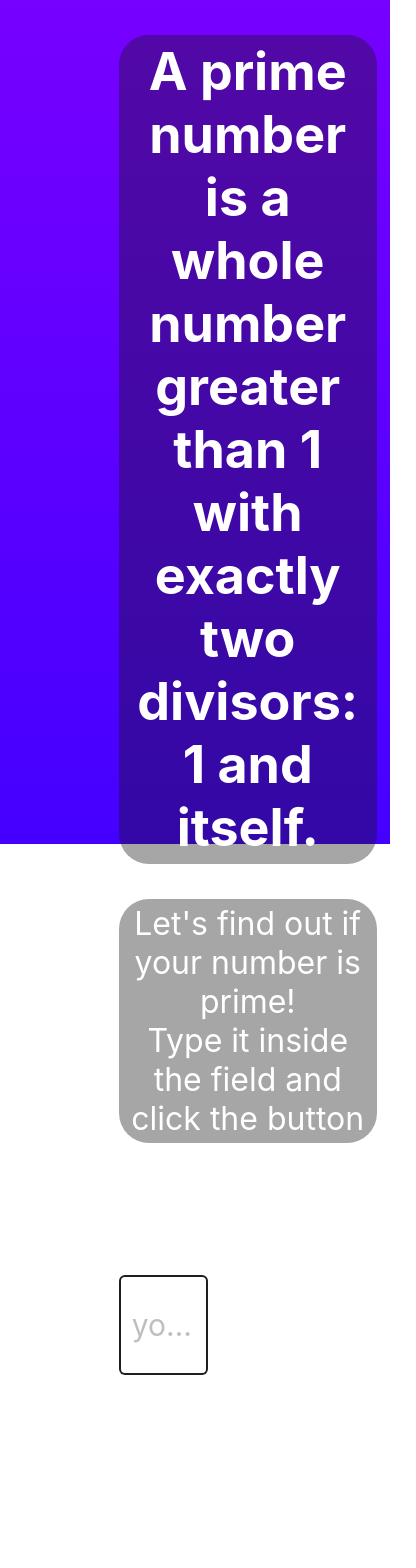
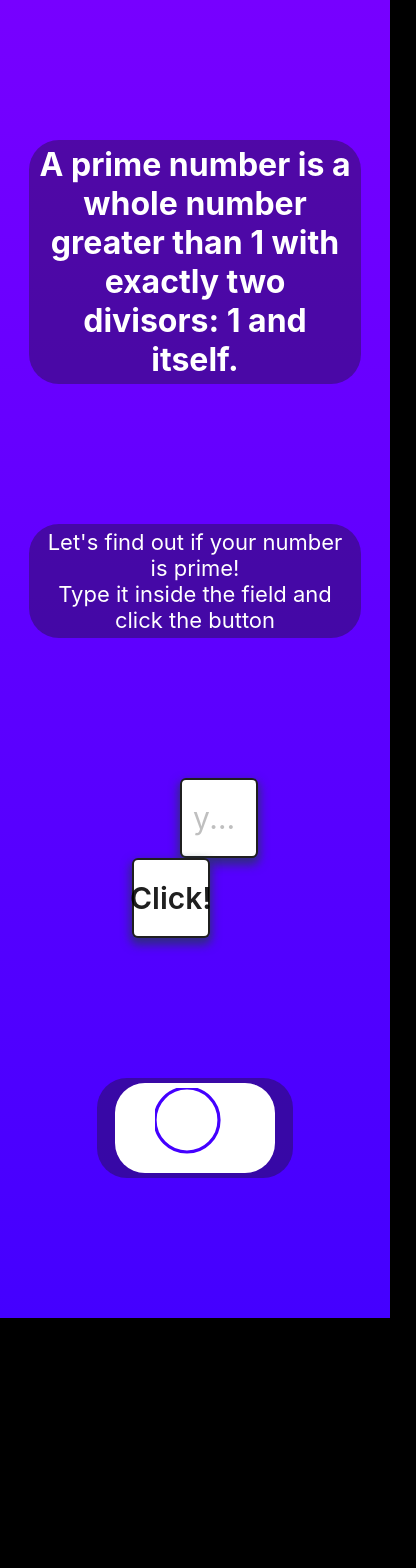
Before and after one commit to Thayorns/primals, a React (Create React App) app: page / in a window 390 px wide. Shown: the top 1568 px of the page, 416 px wide, since content can reach past the window. After the commit the page ends 1318 px from the top, so only its background shows below. Built offline with nearby package versions, Linux system fonts and the light colour scheme.

Commit message:
responsive

```diff
--- a/src/components/app/App.css
+++ b/src/components/app/App.css
@@ -1,79 +1,80 @@
+body{
+  background-color: black;
+}
 .App {
   margin: 0 auto;
-  height: 100vh;
-  max-width: 100vw;
-
+  max-width: 1208px;
 }
 .wrapper-container {
+  width: 100%;
   display: flex;
   flex-direction: column;
-  justify-content: space-around;
+  justify-content: space-between;
   align-items: center;
-  height: 100vh;
+  /* height: 1200px; */
 }
-h1{
-  font-size: 32px;
-}
-p{
-  font-size: 28px;
-}
+
 h1,
 .switch,
 p,
 .box{
+  width: 80%;
+  margin: 140px auto;
   color: white;
   padding: 5px 10px;
   text-align: center;
-  width: 80%;
   background-color: rgba(26, 23, 23, 0.381);
   border-radius: 30px;
 }
-.h1-p{
-  padding-left: 145px;
+p{
+  font-size: 22px;
+}
+span{
+  font-weight: 600;
 }
 .ant-input,
 .ant-btn-default{
-  width: 30%;
-  height: 100px;
-  margin: 100px auto;
+  width: 20%;
+  height: 80px;
   font-size: 30px;
   border: 2px solid;
+  box-shadow: 0px 5px 10px 2px rgba(34, 60, 80, 0.711);
+}
+.ant-input{
+  float: left;
+  margin-left: 180px;
 }
 .ant-btn-default{
-  margin-left: 185px;
+  float: right;
+  margin-right: 180px;
 }
 .box {
   background: white;
-  width: 150px;
-  height: 150px;
+  max-width: 150px;
+  max-height: 150px;
   margin: 0 auto;
-  top: calc(50% - 150px / 2);
-  left: calc(50% - 150px / 2);
   display: flex;
   justify-content: center;
   align-items: center;
 }
 
 .progress-icon {
-  width: 80%;
-  height: 80%;
+  width: 80px;
+  height: 80px;
 }
 .switch{
-  width: 35%;
+  width: 45%;
+
 }
 @media screen and (min-width: 320px){
-  h1{
-    font-size: 52px;
-  }
-  p{
-    font-size: 32px;
+  .App{
   }
 }
-@media screen and (min-width: 1024px){
+/* @media screen and (max-width: 425px){
   h1{
     font-size: 32px;
   }
   p{
     font-size: 28px;
   }
-}
+} */
```
